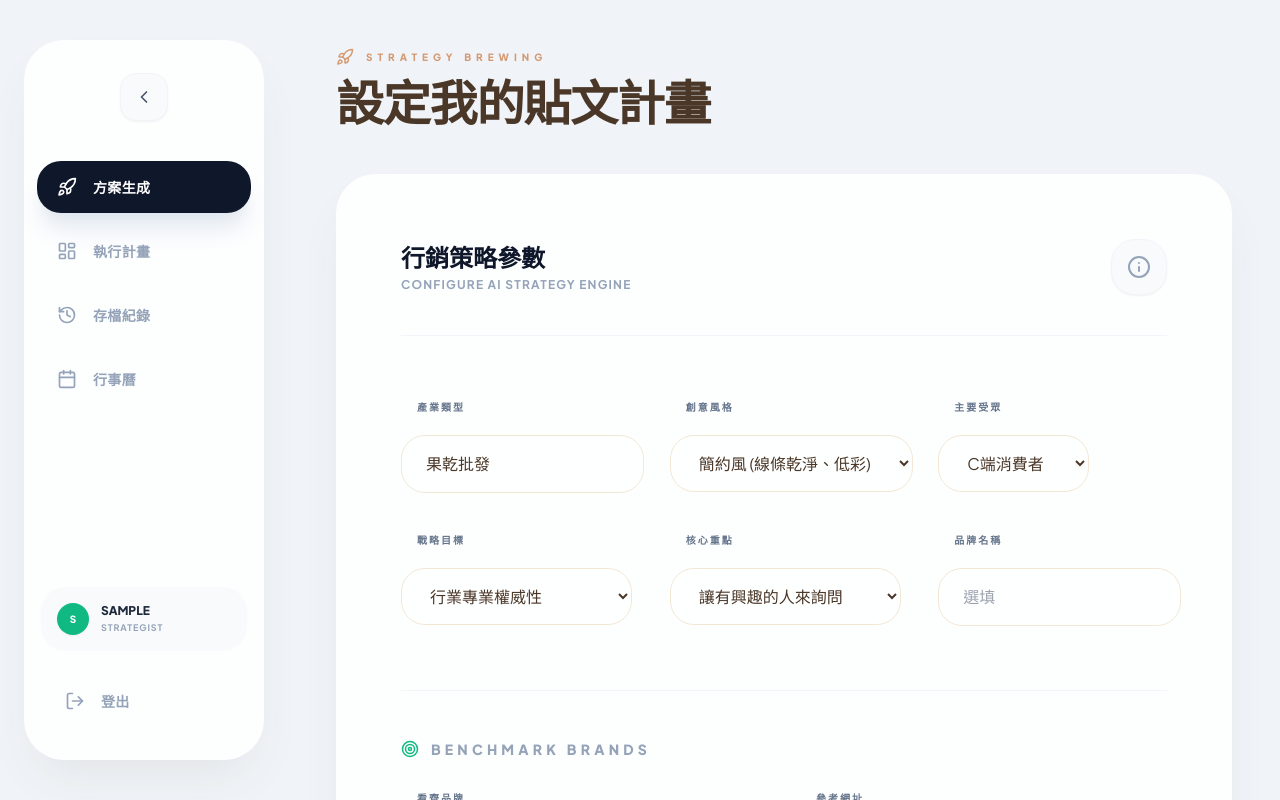
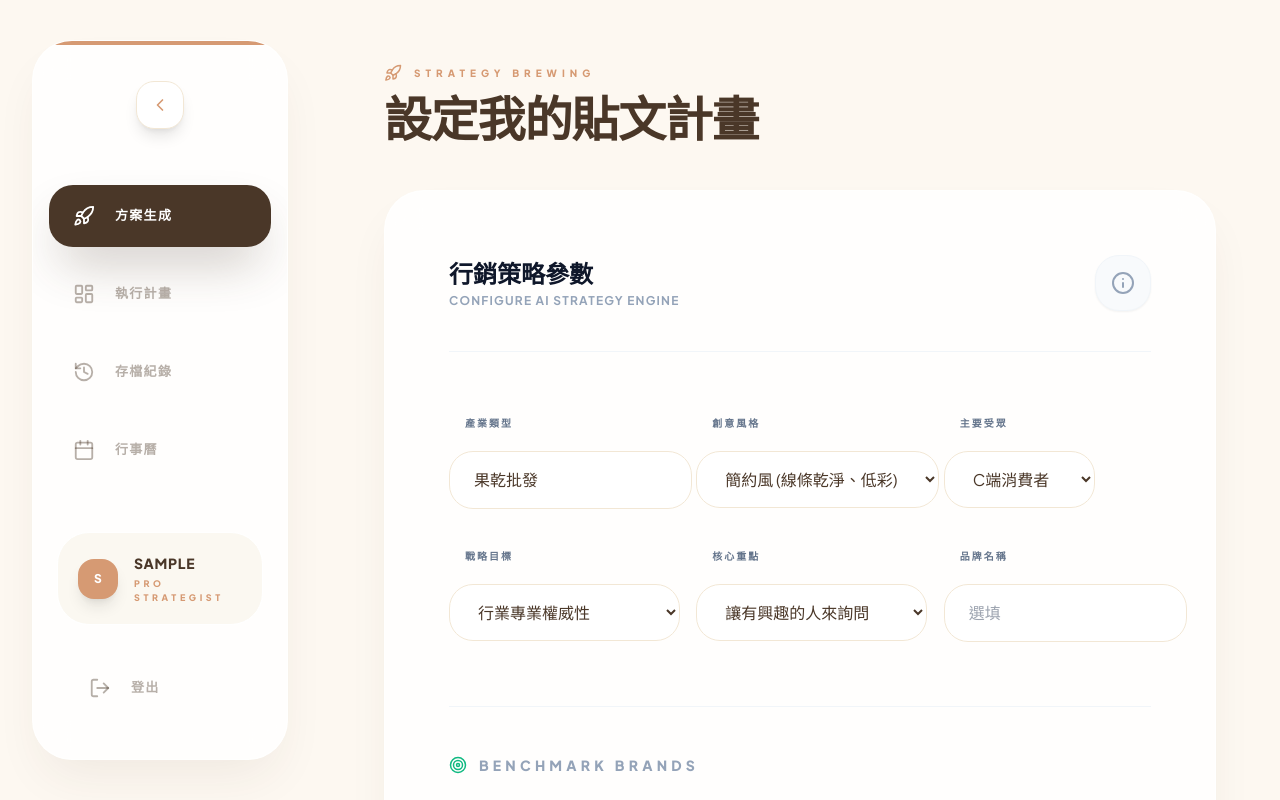
Before and after one commit to adolph45/my-ai-marketing, a React (Vite) app: page / in a window 1280 px wide. Both pictures are taken after typing "Sample" into the empty fields and a click on the button "進入系統". Shown: the top 800 px of the page. Built offline with nearby package versions, Linux system fonts and the light colour scheme.

Commit message:
Update Layout.tsx

```diff
--- a/components/Layout.tsx
+++ b/components/Layout.tsx
@@ -1,6 +1,6 @@
 
 import React, { useState } from 'react';
-import { LayoutDashboard, Rocket, Calendar, History, LogOut, Menu, ChevronRight, ChevronLeft, Sparkles } from 'lucide-react';
+import { LayoutDashboard, Rocket, Calendar, History, LogOut, Menu, ChevronRight, ChevronLeft } from 'lucide-react';
 
 interface LayoutProps {
   children: React.ReactNode;
@@ -23,41 +23,43 @@ const Layout: React.FC<LayoutProps> = ({ children, activeTab, setActiveTab, user
   if (!user) return <>{children}</>;
 
   return (
-    <div className="flex min-h-screen bg-[#F0F4F8]">
+    <div className="flex min-h-screen bg-[#FDF8F1]">
       <aside
-        className={`no-print transition-all duration-500 ease-[cubic-bezier(0.23,1,0.32,1)] hidden md:flex flex-col py-10 fixed inset-y-0 z-50 ${
-          isExpanded ? 'w-72 px-6' : 'w-24 px-4'
+        className={`no-print transition-all duration-700 ease-[cubic-bezier(0.23,1,0.32,1)] hidden md:flex flex-col py-10 fixed inset-y-0 z-50 ${
+          isExpanded ? 'w-80 px-8' : 'w-24 px-4'
         }`}
       >
-        <div className="glass-card h-full flex flex-col items-center py-8 relative">
+        <div className="glass-card h-full flex flex-col items-center py-10 relative overflow-hidden">
+          <div className="absolute top-0 left-0 w-full h-1 bg-[#D69A73]"></div>
+
           <button
             onClick={() => setIsExpanded(!isExpanded)}
-            className="mb-10 w-12 h-12 bg-slate-50 rounded-2xl flex items-center justify-center shadow-sm hover:bg-white border border-slate-100 transition-all active:scale-95"
+            className="mb-14 w-12 h-12 bg-white rounded-[18px] flex items-center justify-center shadow-lg border border-[#F2E7D5] hover:border-[#D69A73] transition-all"
           >
-            {isExpanded ? <ChevronLeft className="text-slate-600" size={20} /> : <Menu className="text-slate-600" size={20} />}
+            {isExpanded ? <ChevronLeft className="text-[#D69A73]" size={20} /> : <Menu className="text-[#D69A73]" size={20} />}
           </button>
 
-          <nav className="flex-1 w-full space-y-3 px-3">
+          <nav className="flex-1 w-full space-y-4 px-4">
             {menuItems.map((item) => (
               <button
                 key={item.id}
                 onClick={() => setActiveTab(item.id)}
-                className={`flex items-center rounded-[24px] transition-all duration-300 group relative ${
-                  isExpanded ? 'w-full px-5 py-4' : 'w-12 h-12 justify-center mx-auto'
+                className={`flex items-center rounded-[24px] transition-all duration-500 group relative ${
+                  isExpanded ? 'w-full px-6 py-5' : 'w-12 h-12 justify-center mx-auto'
                 } ${
                   activeTab === item.id
-                    ? 'bg-slate-900 text-white shadow-xl shadow-slate-200'
-                    : 'text-slate-400 hover:text-slate-900 hover:bg-slate-50'
+                    ? 'bg-[#4A3728] text-white shadow-2xl shadow-[#4A3728]/30'
+                    : 'text-[#4A3728]/40 hover:text-[#4A3728] hover:bg-[#F2E7D5]/50'
                 }`}
               >
-                <item.icon size={20} className="shrink-0" />
+                <item.icon size={22} className="shrink-0" />
                 {isExpanded && (
-                  <span className="ml-4 font-bold text-sm tracking-wide opacity-100 transition-opacity duration-300 whitespace-nowrap">
+                  <span className="ml-5 font-black text-[13px] tracking-widest opacity-100 whitespace-nowrap uppercase">
                     {item.label}
                   </span>
                 )}
                 {!isExpanded && (
-                  <span className="absolute left-full ml-6 px-4 py-2 bg-slate-900 text-white text-[10px] font-black rounded-xl opacity-0 pointer-events-none group-hover:opacity-100 transition-opacity whitespace-nowrap z-50 shadow-2xl tracking-[0.2em] uppercase">
+                  <span className="absolute left-full ml-10 px-5 py-3 bg-[#4A3728] text-white text-[10px] font-black rounded-2xl opacity-0 pointer-events-none group-hover:opacity-100 transition-all whitespace-nowrap z-50 shadow-2xl tracking-[0.3em] uppercase">
                     {item.label}
                   </span>
                 )}
@@ -65,17 +67,17 @@ const Layout: React.FC<LayoutProps> = ({ children, activeTab, setActiveTab, user
             ))}
           </nav>
 
-          <div className="mt-auto w-full px-4 space-y-6">
+          <div className="mt-auto w-full px-6 space-y-8">
              <div className={`flex items-center transition-all ${
-               isExpanded ? 'bg-slate-50 p-4 rounded-3xl space-x-3' : 'w-12 h-12 justify-center bg-slate-50 rounded-full border border-slate-100 mx-auto'
+               isExpanded ? 'bg-[#F2E7D5]/30 p-5 rounded-[32px] space-x-4 border border-white' : 'w-14 h-14 justify-center bg-white rounded-full border border-[#F2E7D5] mx-auto shadow-sm'
              }`}>
-               <div className="shrink-0 w-8 h-8 bg-emerald-500 rounded-full flex items-center justify-center font-black text-[10px] text-white shadow-sm">
+               <div className="shrink-0 w-10 h-10 bg-[#D69A73] rounded-2xl flex items-center justify-center font-black text-xs text-white shadow-lg">
                  {user.username.charAt(0).toUpperCase()}
                </div>
                {isExpanded && (
                  <div className="flex-1 min-w-0 text-left">
-                   <p className="text-xs font-black text-slate-800 truncate uppercase">{user.username}</p>
-                   <p className="text-[9px] text-slate-400 font-bold uppercase tracking-widest mt-0.5">Strategist</p>
+                   <p className="text-sm font-black text-[#4A3728] truncate uppercase tracking-wider">{user.username}</p>
+                   <p className="text-[9px] text-[#D69A73] font-black uppercase tracking-[0.4em] mt-1">PRO Strategist</p>
                  </div>
                )}
              </div>
@@ -83,17 +85,17 @@ const Layout: React.FC<LayoutProps> = ({ children, activeTab, setActiveTab, user
              <button
                onClick={onLogout}
                className={`flex items-center transition-all group relative ${
-                 isExpanded ? 'w-full px-6 py-4 rounded-3xl hover:bg-red-50 text-slate-400 hover:text-red-500' : 'w-12 h-12 justify-center rounded-full text-slate-400 hover:text-red-500 hover:bg-red-50 mx-auto'
+                 isExpanded ? 'w-full px-8 py-5 rounded-[24px] hover:bg-red-50 text-[#4A3728]/40 hover:text-red-500' : 'w-12 h-12 justify-center rounded-full text-[#4A3728]/40 hover:text-red-500 hover:bg-red-50 mx-auto'
                }`}
              >
-               <LogOut size={20} className="shrink-0" />
-               {isExpanded && <span className="ml-4 font-bold text-sm tracking-wide">登出</span>}
+               <LogOut size={22} className="shrink-0" />
+               {isExpanded && <span className="ml-5 font-black text-[13px] tracking-widest uppercase">登出</span>}
              </button>
           </div>
         </div>
       </aside>
 
-      <main className={`flex-1 transition-all duration-500 p-6 md:p-12 ${isExpanded ? 'md:ml-72' : 'md:ml-24'}`}>
+      <main className={`flex-1 transition-all duration-700 p-8 md:p-16 ${isExpanded ? 'md:ml-80' : 'md:ml-24'}`}>
         <div className="max-w-6xl mx-auto pb-20">
           {children}
         </div>
```
